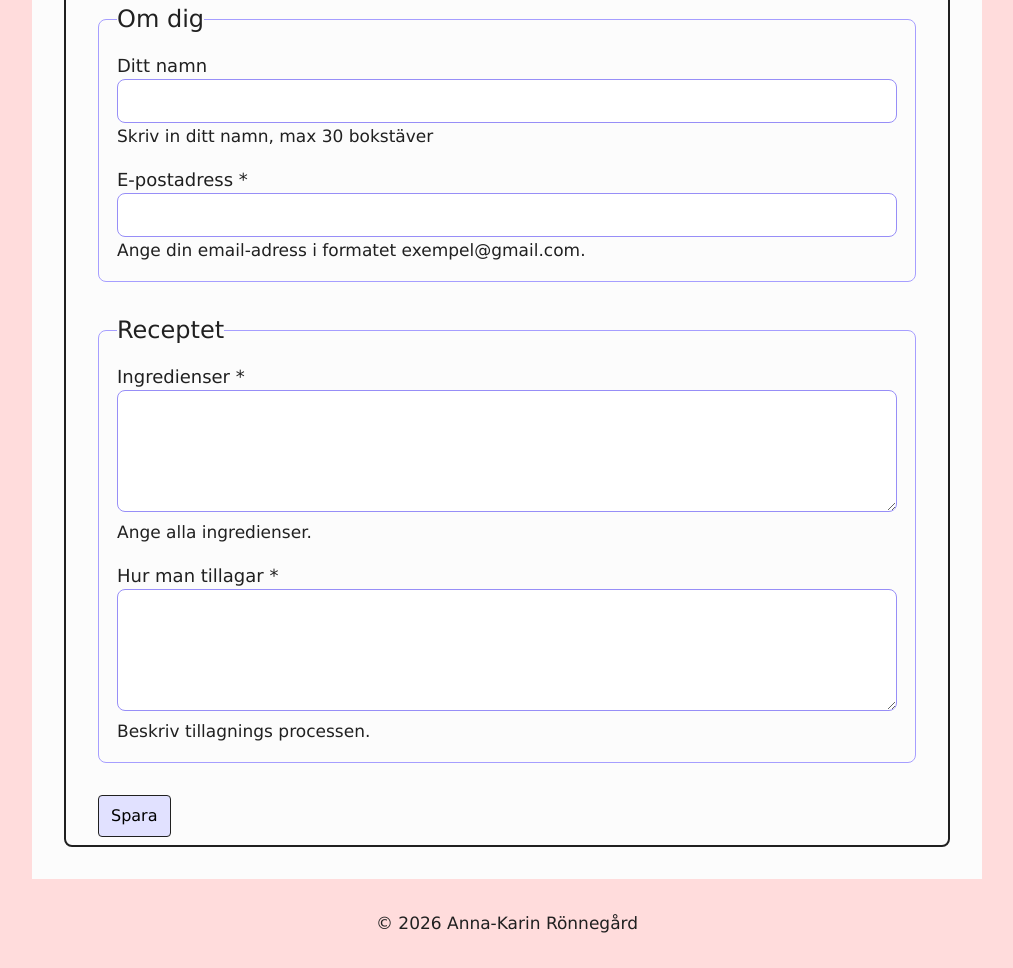
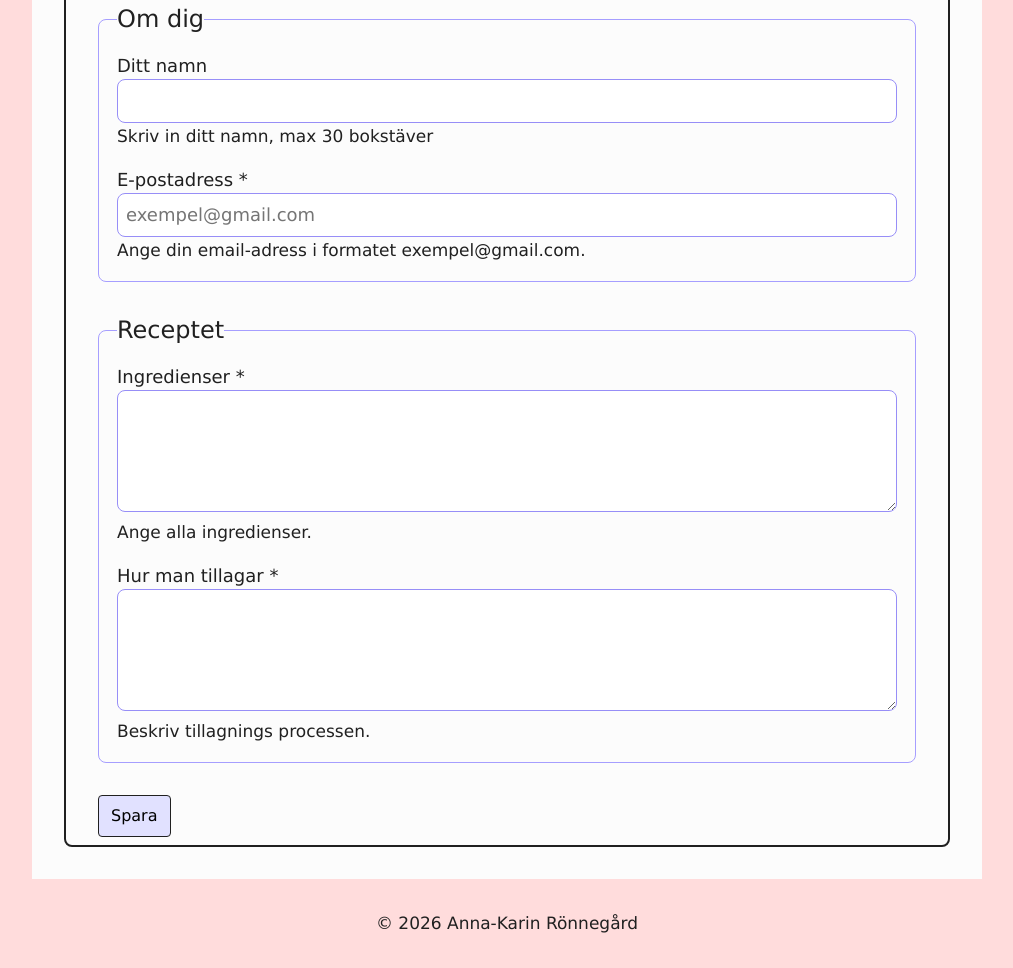
Before and after one commit to AnnaKarinRonnegard/ReceptSajt, a plain HTML site: page ReceptForm/index.html in a window 1280 px wide. Shown: the part 1064-2032 px from the top of the page, without its empty margins (133-1146 px from the left). Drawn offline with Linux system fonts and the light colour scheme.

Commit message:
placeholder e-mail

```diff
--- a/ReceptForm/index.html
+++ b/ReceptForm/index.html
@@ -87,7 +87,7 @@
                         <div>
                             <label for="email-id">E-postadress *</label>
                             <input type="email" inputmode="email" id="email-id" name="user-email"
-                                aria-describedby="emal-help" required autocomplete>
+                                aria-describedby="emal-help" placeholder="exempel@gmail.com" required autocomplete>
                             <p id="emal-help">Ange din email-adress i formatet <span>exempel@gmail.com</span>.</p>
                         </div>
                     </fieldset>
```
